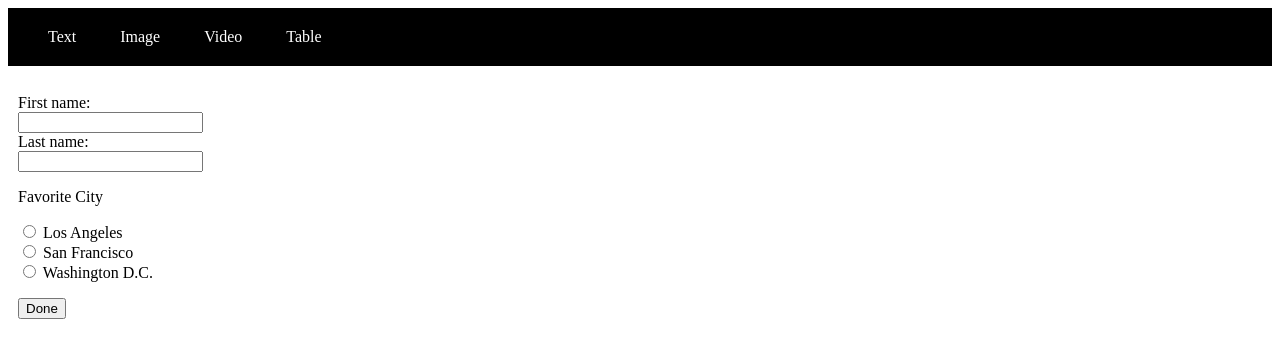
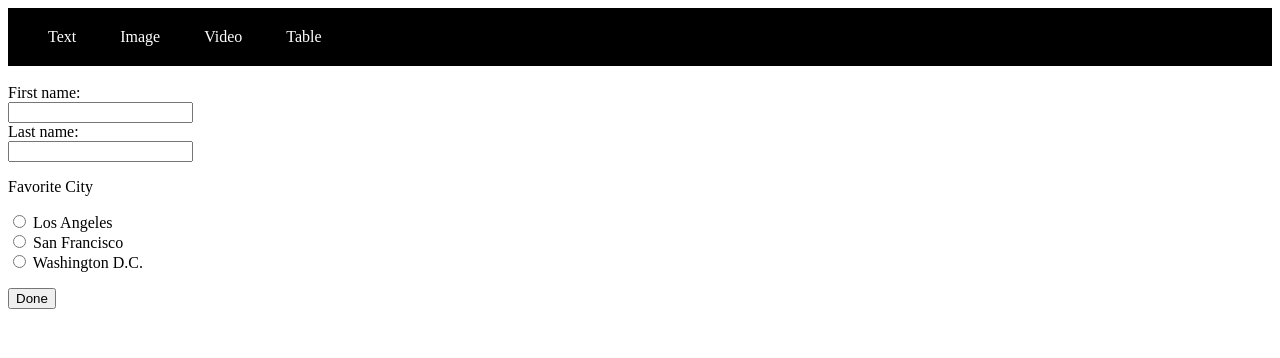
Before and after one commit to weiqingqi/CS185_PA1, a plain HTML site: page index.html in a window 1280 px wide. Drawn offline with Linux system fonts and the light colour scheme.

Commit message:
Add files via upload

```diff
--- a/style.css
+++ b/style.css
@@ -7,10 +7,6 @@
   color: white;
   padding: 20px;
   text-decoration: none;
-}
-
-form {
-  padding: 10px;
 }
 
 .img_container {
```
